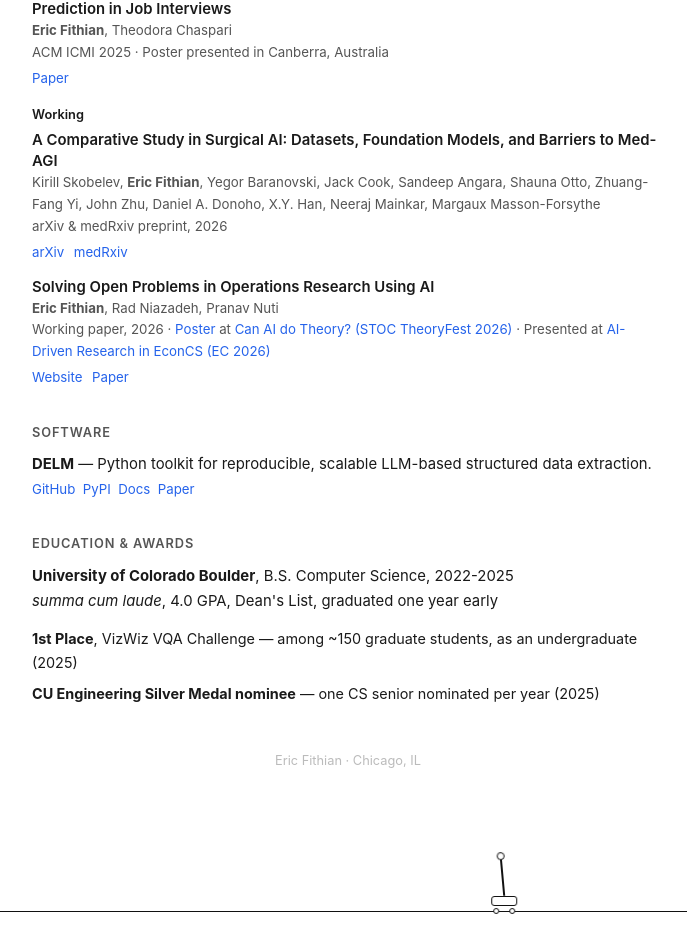
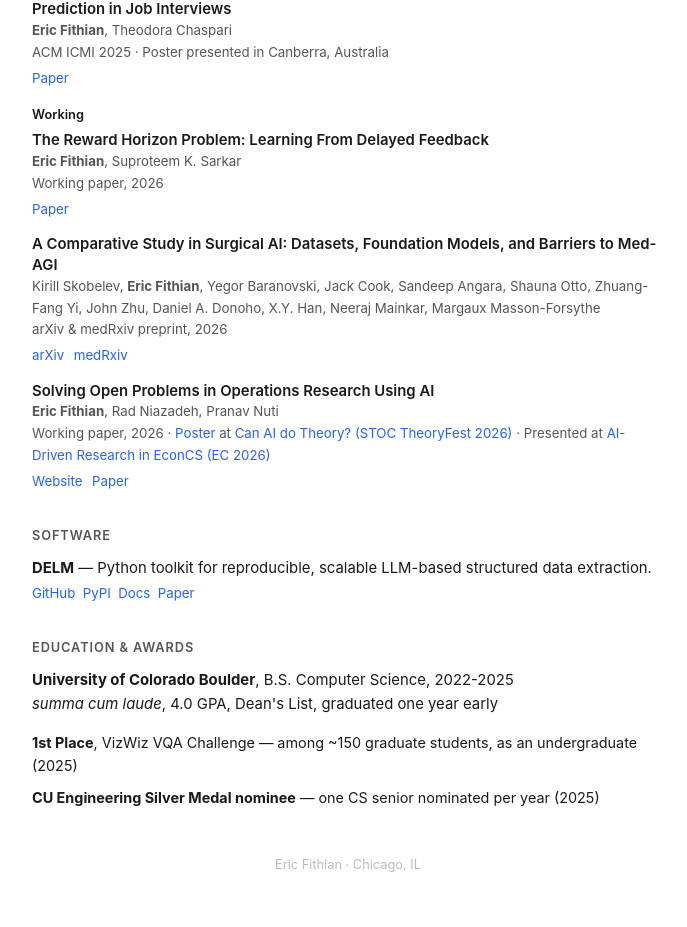
Before and after one commit to Eric-Fithian/personal-website, a React (Vite) app: page / in a window 1280 px wide. Shown: the part 1015-1942 px from the top of the page, without its empty margins (292-979 px from the left). Built offline with nearby package versions, Linux system fonts and the light colour scheme.

Commit message:
Add The Reward Horizon Problem working paper with Suproteem Sarkar.

```diff
--- a/src/App.jsx
+++ b/src/App.jsx
@@ -462,6 +462,15 @@
 
           <div className="sub-label">Working</div>
           <div className="pub-entry">
+            <div className="pub-title">The Reward Horizon Problem: Learning From Delayed Feedback</div>
+            <div className="pub-authors"><strong>Eric Fithian</strong>, Suproteem K. Sarkar</div>
+            <div className="pub-meta">Working paper, 2026</div>
+            <div className="pub-links">
+              <a href="/papers/The_Reward_Horizon_Problem.pdf" target="_blank" rel="noopener noreferrer">Paper</a>
+            </div>
+          </div>
+
+          <div className="pub-entry">
             <div className="pub-title">A Comparative Study in Surgical AI: Datasets, Foundation Models, and Barriers to Med-AGI</div>
             <div className="pub-authors">
               Kirill Skobelev, <strong>Eric Fithian</strong>, Yegor Baranovski, Jack Cook, Sandeep Angara, Shauna Otto, Zhuang-Fang Yi, John Zhu, Daniel A. Donoho, X.Y. Han, Neeraj Mainkar, Margaux Masson-Forsythe
```
Also changed, not shown: 1 other file (tests, documents, lock files or other folders).
